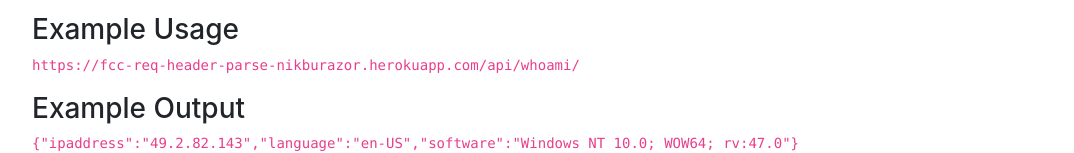
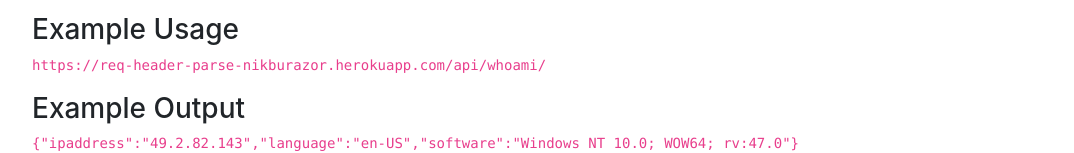
Before and after one commit to nikb-1/fcc-req-header-parse, a website: page public/index.html in a window 1280 px wide. Shown: the part 227-380 px from the top of the page, without its empty margins (53-1127 px from the left). Drawn offline with nearby package versions, Linux system fonts and the light colour scheme.

Commit message:
another url update for heroku

```diff
--- a/public/index.html
+++ b/public/index.html
@@ -18,7 +18,7 @@
 		The API returns a JSON string with 3 properties; "ipaddress", "language", "software", all of which are derived from the request header<br/></p>
 
 		<h3>Example Usage</h3>
-		<p><code>https://fcc-req-header-parse-nikburazor.herokuapp.com/api/whoami/</code></p>
+		<p><code>https://req-header-parse-nikburazor.herokuapp.com/api/whoami/</code></p>
 		<h3>Example Output</h3>
 		<p><code>{"ipaddress":"49.2.82.143","language":"en-US","software":"Windows NT 10.0; WOW64; rv:47.0"}</code></p>
 	</div>
```
